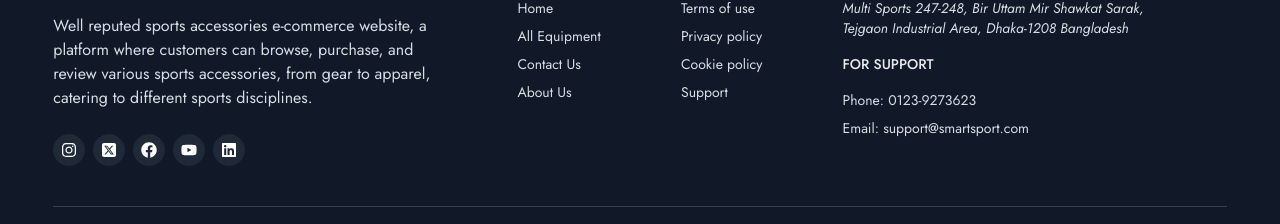
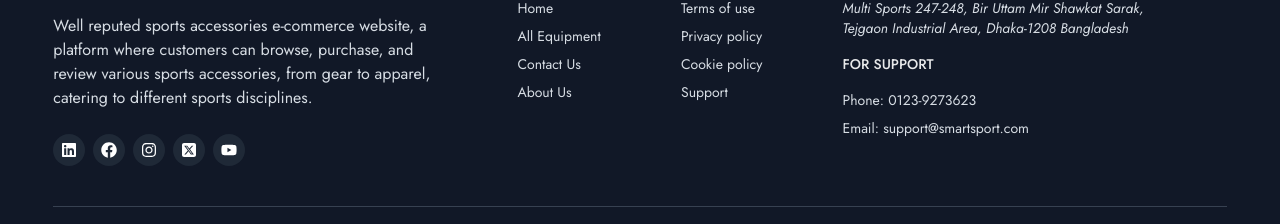
Before and after one commit to AskatAsh/Smart-Sport-Client, a React (Vite) app: page / in a window 1280 px wide. Shown: the part 2375-2599 px from the top of the page. Built offline with nearby package versions, Linux system fonts and the light colour scheme; no server answers.

Commit message:
added facebook and linkedin link in footer section

```diff
--- a/src/components/Footer.jsx
+++ b/src/components/Footer.jsx
@@ -15,9 +15,28 @@ const Footer = () => {
             <span className="text-lg font-semibold">Smart Sport</span>
           </div>
           <p className="py-4 text-base">
-          Well reputed sports accessories e-commerce website, a platform where customers can browse, purchase, and review various sports accessories, from gear to apparel, catering to different sports disciplines.
+            Well reputed sports accessories e-commerce website, a platform where
+            customers can browse, purchase, and review various sports
+            accessories, from gear to apparel, catering to different sports
+            disciplines.
           </p>
           <ul className="flex items-center gap-2">
+            <li className="w-8 h-8 rounded-full bg-gray-800 text-white text-base hover:bg-white hover:text-gray-900 cursor-pointer flex items-center justify-center">
+              <a
+                href="https://www.linkedin.com/in/md-abdul-ashkat"
+                target="_blank"
+              >
+                <FaLinkedin />
+              </a>
+            </li>
+            <li className="w-8 h-8 rounded-full bg-gray-800 text-white text-base hover:bg-white hover:text-gray-900 cursor-pointer flex items-center justify-center">
+              <a
+                href="https://www.facebook.com/md.abdul.ashkat"
+                target="_blank"
+              >
+                <FaFacebook />
+              </a>
+            </li>
             <li className="w-8 h-8 rounded-full bg-gray-800 text-white text-base hover:bg-white hover:text-gray-900 cursor-pointer flex items-center justify-center">
               <a href="#">
                 <FaInstagram />
@@ -30,17 +49,7 @@ const Footer = () => {
             </li>
             <li className="w-8 h-8 rounded-full bg-gray-800 text-white text-base hover:bg-white hover:text-gray-900 cursor-pointer flex items-center justify-center">
               <a href="#">
-                <FaFacebook />
-              </a>
-            </li>
-            <li className="w-8 h-8 rounded-full bg-gray-800 text-white text-base hover:bg-white hover:text-gray-900 cursor-pointer flex items-center justify-center">
-              <a href="#">
                 <FaYoutube />
-              </a>
-            </li>
-            <li className="w-8 h-8 rounded-full bg-gray-800 text-white text-base hover:bg-white hover:text-gray-900 cursor-pointer flex items-center justify-center">
-              <a href="#">
-                <FaLinkedin />
               </a>
             </li>
           </ul>
@@ -49,10 +58,18 @@ const Footer = () => {
           <h6 className="footer-title text-white opacity-90 font-medium">
             Company
           </h6>
-          <Link to="/" className="link link-hover">Home</Link>
-          <Link to="/allEquipment" className="link link-hover">All Equipment</Link>
-          <Link to="/contact" className="link link-hover">Contact Us</Link>
-          <Link to="/about" className="link link-hover">About Us</Link>
+          <Link to="/" className="link link-hover">
+            Home
+          </Link>
+          <Link to="/allEquipment" className="link link-hover">
+            All Equipment
+          </Link>
+          <Link to="/contact" className="link link-hover">
+            Contact Us
+          </Link>
+          <Link to="/about" className="link link-hover">
+            About Us
+          </Link>
         </nav>
         <nav>
           <h6 className="footer-title text-white opacity-90 font-medium">
```
